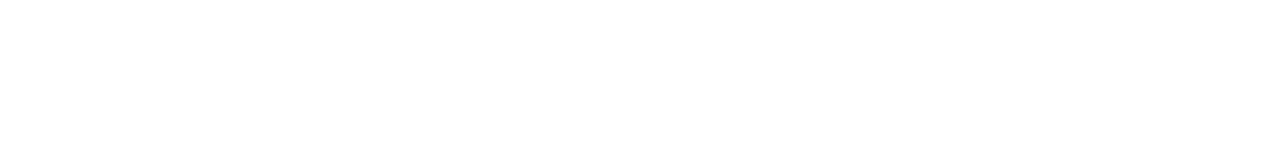
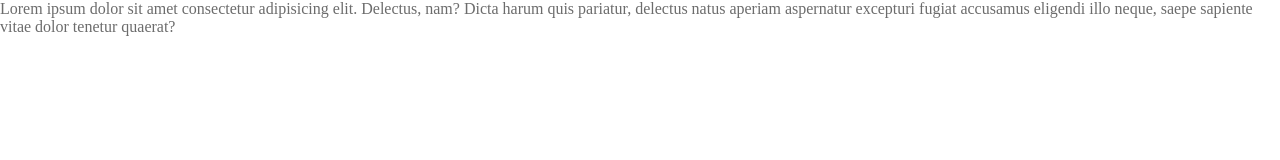
Before and after one commit to marcusrochabae/travelgram, a plain HTML site: page index.html in a window 1280 px wide. Drawn offline with Linux system fonts and the light colour scheme.

Commit message:
initial style guide

```diff
--- a/index.html
+++ b/index.html
@@ -7,6 +7,6 @@
   <link rel="stylesheet" href="style/index.css">
 </head>
 <body>
-
+  <p>Lorem ipsum dolor sit amet consectetur adipisicing elit. Delectus, nam? Dicta harum quis pariatur, delectus natus aperiam aspernatur excepturi fugiat accusamus eligendi illo neque, saepe sapiente vitae dolor tenetur quaerat?</p>
 </body>
 </html>
--- a/style/global.css
+++ b/style/global.css
@@ -3,3 +3,18 @@
   padding: 0;
   box-sizing: border-box;
 }
+
+:root {
+  --brand-color: #EF5F4C;
+  --background-color: #FFFFFF;
+  --surface-color: #F5F5F5;
+  --skeleton-color: #D9D9D9;
+  --shape-transparency: #ffffff8f;
+  --text-color-primary: #313131;
+  --text-color-secondary: #6C6C6C;
+}
+
+body {
+  color: var(--text-color-secondary);
+  background-color: var(--background-color);
+}
```
Also changed, not shown: assets/AirplaneTilt.svg (added), assets/Image 01.png (added), assets/Image 02.png (added), assets/Image 03.png (added), assets/Image 04.png (added), assets/Image 05.png (added), assets/Image 06.png (added), assets/Image 07.png (added), assets/Image 08.png (added), assets/Image 09.png (added), assets/Image 10.png (added), assets/Image 11.png (added), assets/Image.svg (added), assets/Logo.svg (added), 2 more files, 1 other file.
